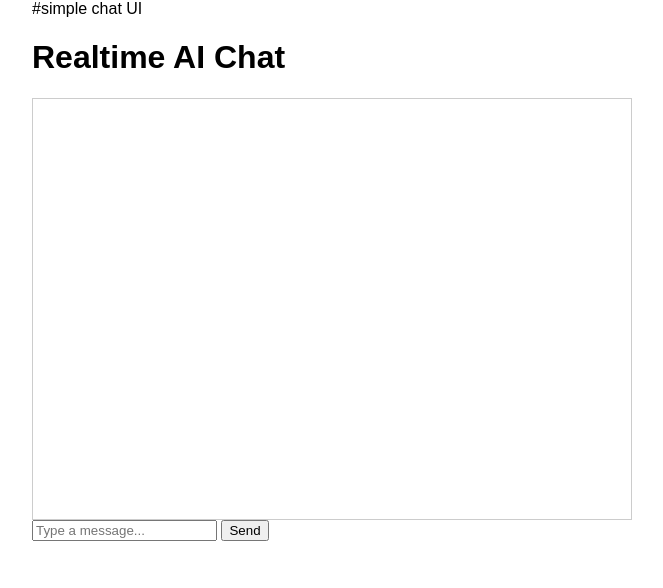
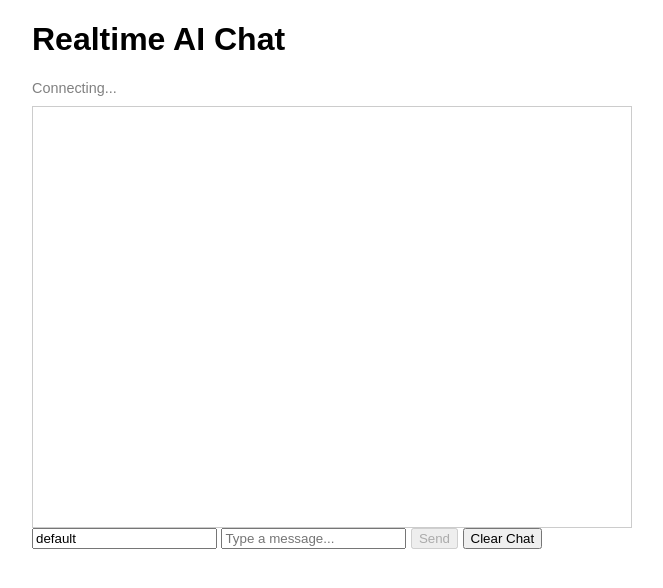
Before and after one commit to Ogooluwa01/cf_ai_ogooluwa_bot, a plain HTML site: page web/index.html in a window 1280 px wide. Shown: the whole page, without its empty margins (308-971 px from the left). Drawn offline with Linux system fonts and the light colour scheme.

Commit message:
Update chat UI elements and styles

```diff
--- a/web/index.html
+++ b/web/index.html
@@ -1,4 +1,3 @@
-#simple chat UI
 <!DOCTYPE html>
 <html>
 <head>
@@ -8,15 +7,19 @@
     body { font-family: sans-serif; max-width: 600px; margin: auto; }
     #chat { border: 1px solid #ccc; padding: 10px; height: 400px; overflow-y: auto; }
     .msg { margin: 5px 0; }
-    .user { color: Purple; }
+    .user { color: purple; }
     .assistant { color: green; }
+    #status { font-size: 0.9em; color: gray; margin-bottom: 10px; }
   </style>
 </head>
-<body>
+<body onload="connect()">
   <h1>Realtime AI Chat</h1>
+  <div id="status">Connecting...</div>
   <div id="chat"></div>
+  <input id="sessionId" type="text" placeholder="Room name" value="default" />
   <input id="input" type="text" placeholder="Type a message..." />
-  <button id="send">Send</button>
+  <button id="send" disabled>Send</button>
+  <button id="clear">Clear Chat</button>
 
   <script src="chat.js"></script>
 </body>
```
